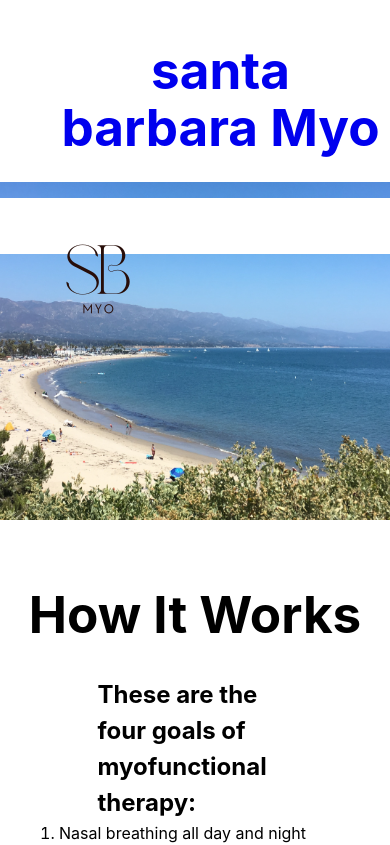
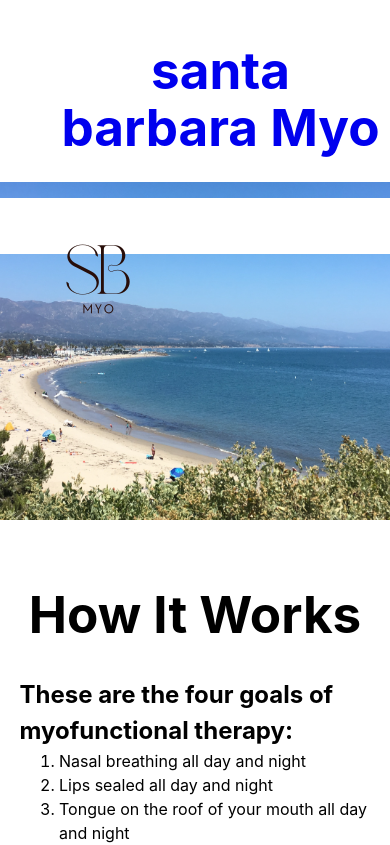
Before and after one commit to revomag/Revomag-Site, a React (Vite) app: page /how-it-works in a window 390 px wide. Shown: the top 845 px of the page. Built offline with nearby package versions, Linux system fonts and the light colour scheme.

Commit message:
Mobile adjustments

```diff
--- a/src/pages/howItWorks/howItWorks.scss
+++ b/src/pages/howItWorks/howItWorks.scss
@@ -4,6 +4,10 @@
 		text-align: left;
 		margin: 0 auto;
 		max-width: 50%;
+
+		@media (max-width: 1023px) {
+			max-width: 90vw;
+		}
 	}
 
 	ol {
```
